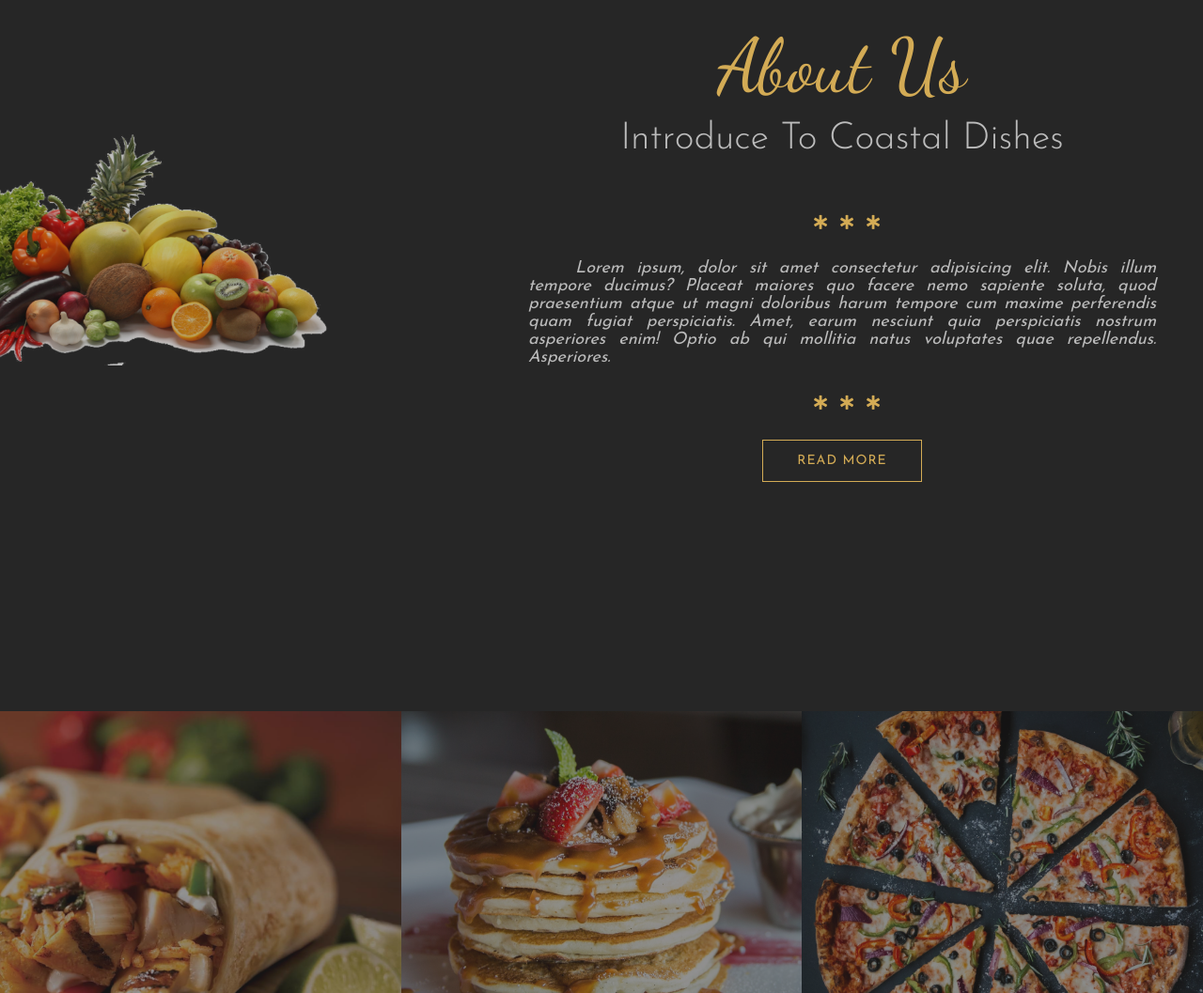
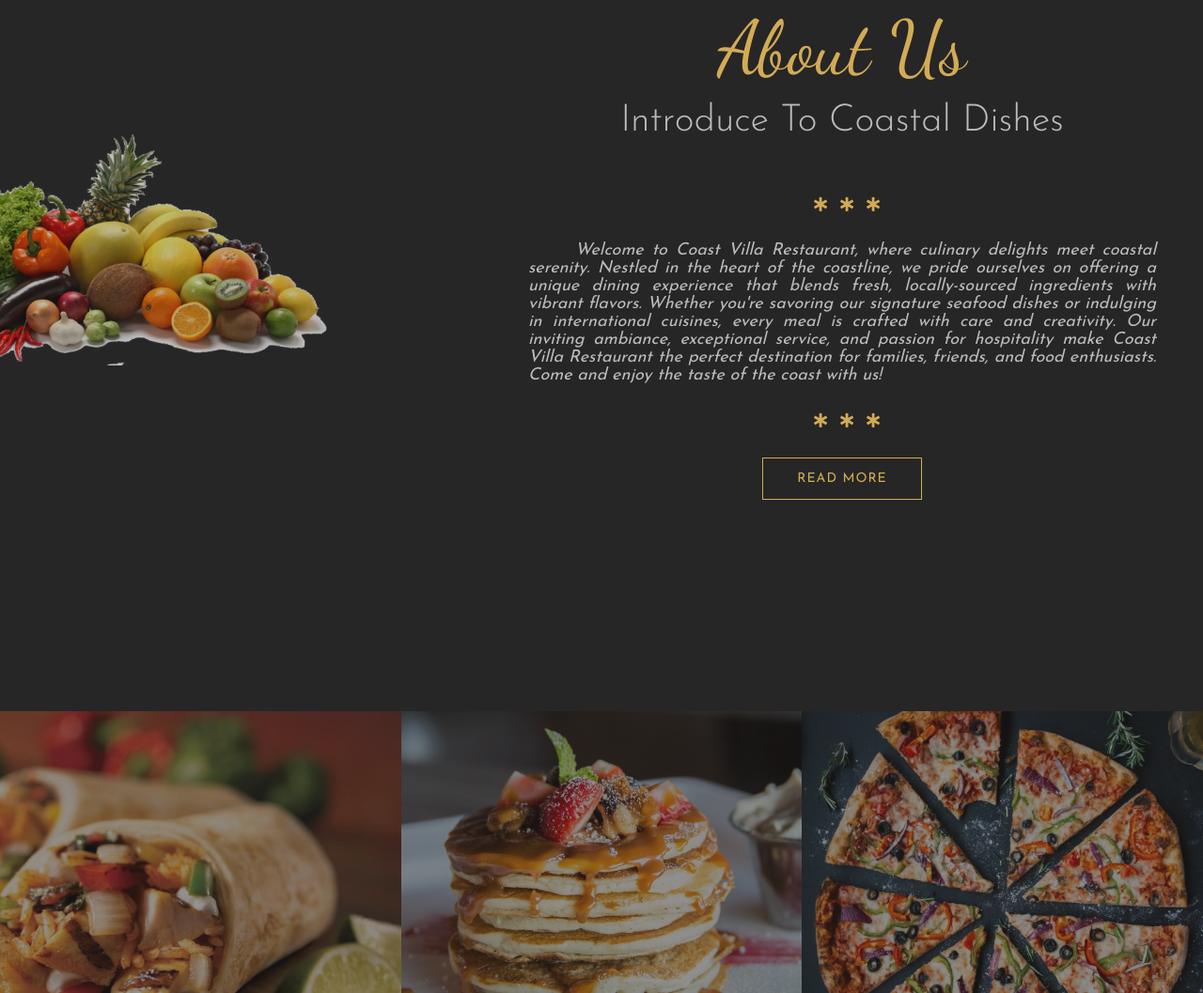
Before and after one commit to Morris935/coast-villa-restaurant, a website: page index.html in a window 1280 px wide. Shown: the part 1023-2080 px from the top of the page at 94% size. Drawn offline with nearby package versions, Linux system fonts and the light colour scheme.

Commit message:
Update about us description content

```diff
--- a/index.html
+++ b/index.html
@@ -86,13 +86,15 @@
                 <i class="fas fa-star-of-life star"></i>
             </div>
             <p class="description">
-                Lorem ipsum, dolor sit amet consectetur adipisicing elit.
-                Nobis illum tempore ducimus? Placeat maiores quo facere nemo
-                sapiente soluta, quod praesentium atque ut magni doloribus
-                harum tempore cum maxime perferendis quam fugiat perspiciatis.
-                Amet, earum nesciunt quia perspiciatis nostrum asperiores
-                enim! Optio ab qui mollitia natus voluptates quae repellendus.
-                Asperiores.
+                Welcome to Coast Villa Restaurant, where culinary delights meet coastal serenity.
+                Nestled in the heart of the coastline, we pride ourselves on offering a unique
+                dining experience that blends fresh, locally-sourced ingredients with vibrant
+                flavors. Whether you're savoring our signature seafood dishes or indulging in
+                international cuisines, every meal is crafted with care and creativity.
+
+                Our inviting ambiance, exceptional service, and passion for hospitality make
+                Coast Villa Restaurant the perfect destination for families, friends, and food
+                enthusiasts. Come and enjoy the taste of the coast with us!
             </p>
             <div class="stars">
                 <i class="fas fa-star-of-life star"></i>
```
